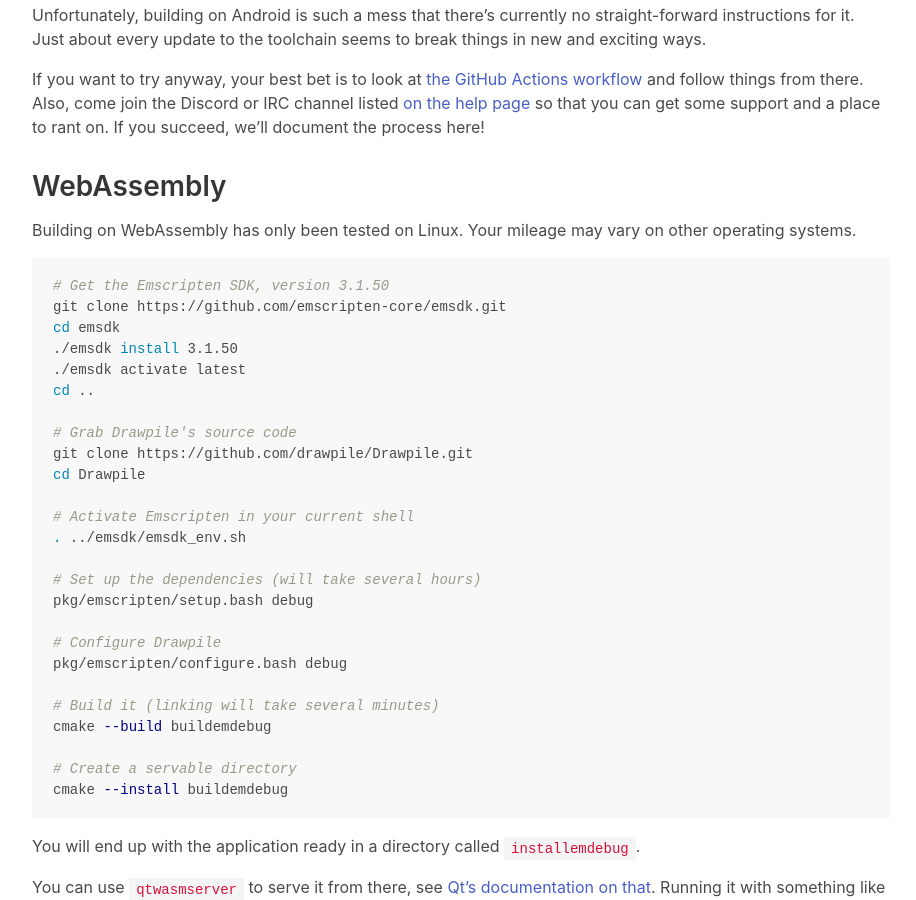
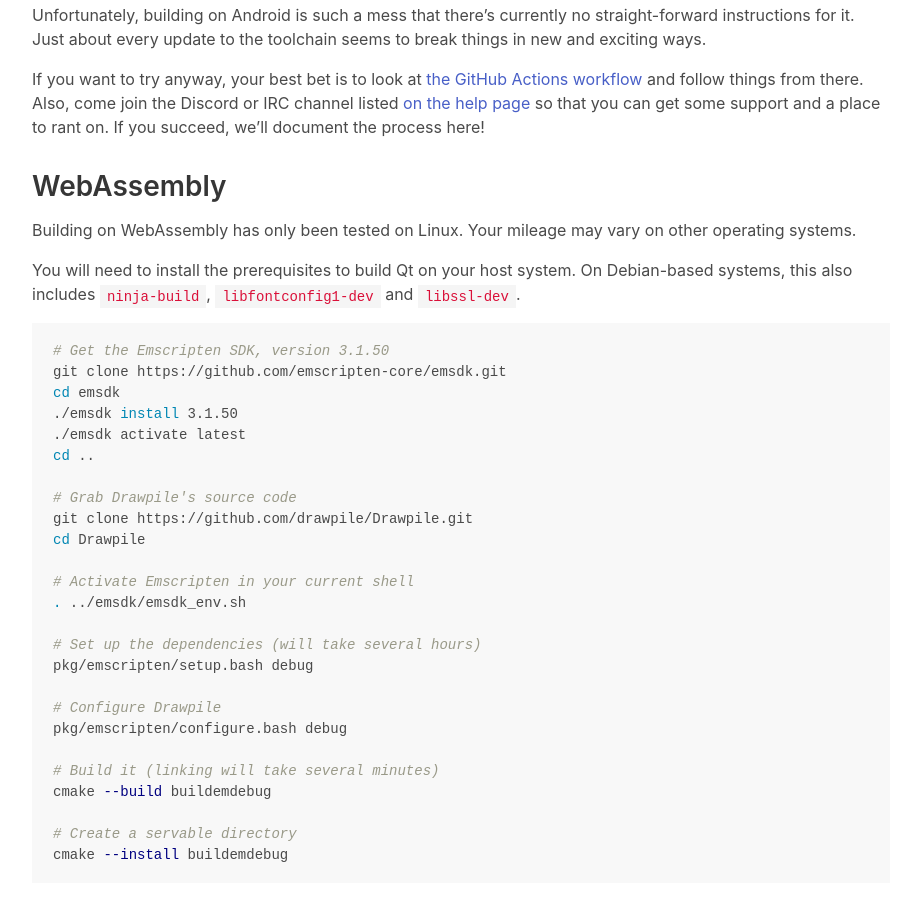
Before and after one commit to drawpile/drawpile.github.io, a Jekyll site: the page built from help/development/buildingfromsource.markdown, in a window 1280 px wide and 900 px high, scrolled down 3095 px. Shown: the whole window, without its empty margins (32-948 px from the left). Built offline with Jekyll 4.4.1, drawn with Linux system fonts in a browser that asks for light colours.

Commit message:
Document needing host Qt dependencies
See drawpile/Drawpile#1348.

````diff
--- a/help/development/buildingfromsource.markdown
+++ b/help/development/buildingfromsource.markdown
@@ -93,6 +93,8 @@
 
 Building on WebAssembly has only been tested on Linux. Your mileage may vary on other operating systems.
 
+You will need to install the prerequisites to build Qt on your host system. On Debian-based systems, this also includes `ninja-build`, `libfontconfig1-dev` and `libssl-dev`.
+
 ```sh
 # Get the Emscripten SDK, version 3.1.50
 git clone https://github.com/emscripten-core/emsdk.git
````
